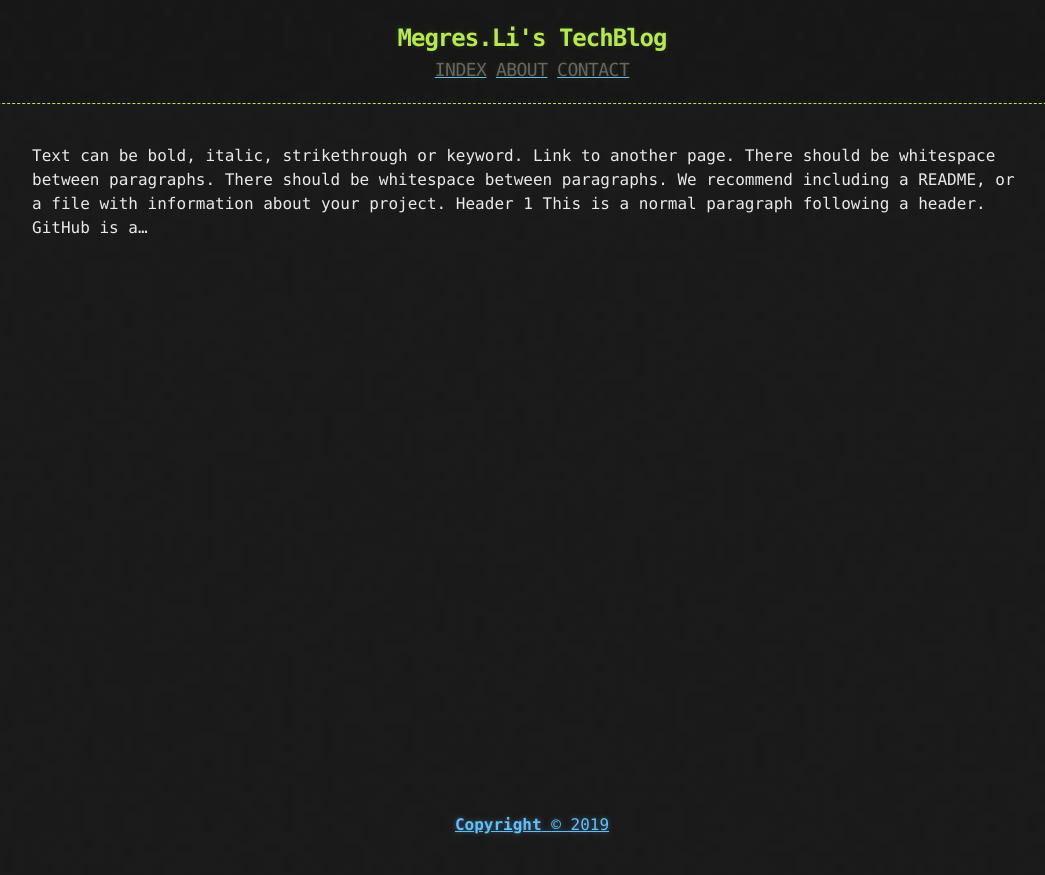
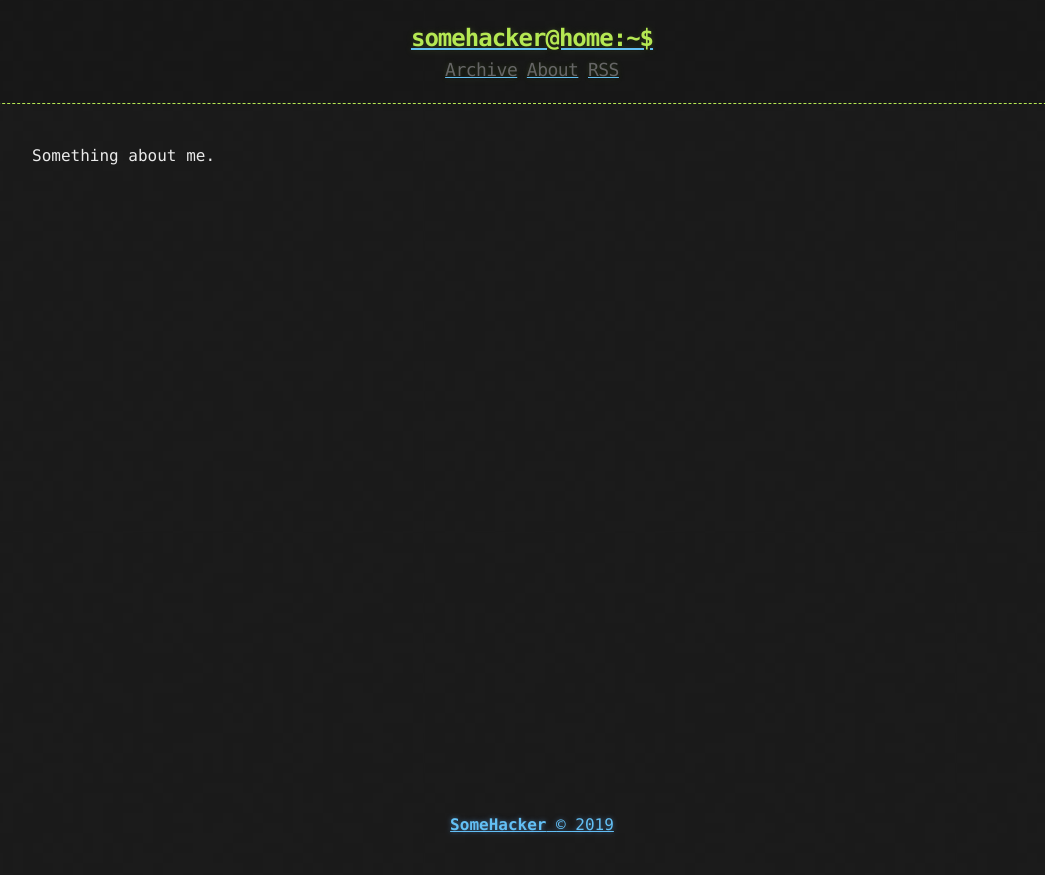
Before and after one commit to listudystar/listudystar_1.github.io, a Jekyll site: the page built from about.md, in a window 1280 px wide. Shown: the top 875 px of the page, without its empty margins (108-1153 px from the left). Built offline with Jekyll 4.4.1, drawn with Linux system fonts in a browser that asks for light colours.

Commit message:
Megres.Li-Blog

```diff
--- a/_config.yml
+++ b/_config.yml
@@ -1,9 +1,9 @@
-title: Megres.Li-TechBlog
-description: "Megres.Li's TechBlog for sharing"
+title: Hacker-Blog
+description: "A Jekyll Blog Theme For Hackers"
 author:
-  name: "Megres.Li"
-  email: "Megres.li@foxmail.com"
-  url: ""
+  name: "SomeHacker"
+  email: "someone@somewebsite.somedomain"
+  url: "https://ashishchaudhary.in/hacker-blog"
 
 baseurl: /
 
@@ -28,5 +28,5 @@
   - jekyll-sitemap
 
 # Custom variables
-owner : "Copyright"
-year : "2019"
+owner : "SomeHacker"
+year : "2018"
--- a/_includes/footer.html
+++ b/_includes/footer.html
@@ -1,5 +1,5 @@
 <footer>
-  <a href="{{ "/copyright" | prepend: site.baseurl | replace: '//', '/' }}">
+  <a href="https://creativecommons.org/licenses/by-nc/3.0/deed.en_US">
     <span>
         <b>{{ site.owner}}</b>
     </span>
--- a/_includes/head.html
+++ b/_includes/head.html
@@ -3,10 +3,9 @@
   <meta name="viewport" content="width=device-width, initial-scale=1.0, maximum-scale=1">
   <meta name="generator" content="Jekyll">
 
-  <title>Megres.Li's TechBlog</title>
+  <title>{%if page.title %}{{ page.title }}{% else %}{{ site.title }}{% endif %}</title>
 
- <link rel="stylesheet" href="{{ "/css/main.css" | prepend: site.baseurl | replace: '//', '/' }}">
+  <link rel="stylesheet" href="{{ "/css/main.css" | prepend: site.baseurl | replace: '//', '/' }}">
 
- <link href="/atom.xml" type="application/atom+xml" rel="alternate" title="ATOM Feed" /> {% seo %}
-
+  <link href="/atom.xml" type="application/atom+xml" rel="alternate" title="ATOM Feed" /> {% seo %}
 </head>
--- a/_includes/header.html
+++ b/_includes/header.html
@@ -1,7 +1,8 @@
 <header>
   <div>
-    <a>
-    <h1>Megres.Li's TechBlog</h1>
+    <a href="{{ "/" | prepend: site.baseurl | replace: '//', '/' }}">
+    {% assign owner_first_name = site.owner | split: " " %}
+    <h1>{{ owner_first_name[0] | downcase }}@home:~$</h1>
     </a>
     <div class="header-links">
       {% include links.html %}
--- a/_includes/links.html
+++ b/_includes/links.html
@@ -1,6 +1,3 @@
-<a href="{{ "/archive" | prepend: site.baseurl | replace: '//', '/' }}">
-  <h2 class="header-link">INDEX</h2></a>
-<a href="{{ "/about" | prepend: site.baseurl | replace: '//', '/' }}">
-  <h2 class="header-link">ABOUT</h2></a>
-<a href="{{ "/contact" | prepend: site.baseurl | replace: '//', '/' }}">
-  <h2 class="header-link">CONTACT</h2></a>
+<a href="{{ "/archive" | prepend: site.baseurl | replace: '//', '/' }}"><h2 class="header-link">Archive</h2></a>
+<a href="{{ "/about" | prepend: site.baseurl | replace: '//', '/' }}"><h2 class="header-link">About</h2></a>
+<a href="{{ "/atom.xml" | prepend: site.baseurl | replace: '//', '/' }}"><h2 class="header-link">RSS</h2></a>
--- a/about.md
+++ b/about.md
@@ -3,4 +3,4 @@
 title: About
 ---
 
-Text can be bold, italic, strikethrough or keyword. Link to another page. There should be whitespace between paragraphs. There should be whitespace between paragraphs. We recommend including a README, or a file with information about your project. Header 1 This is a normal paragraph following a header. GitHub is a...
+Something about me.
```
Also changed, not shown: contact.md (deleted, +0 -6 lines), copyright.md (deleted, +0 -6 lines).
